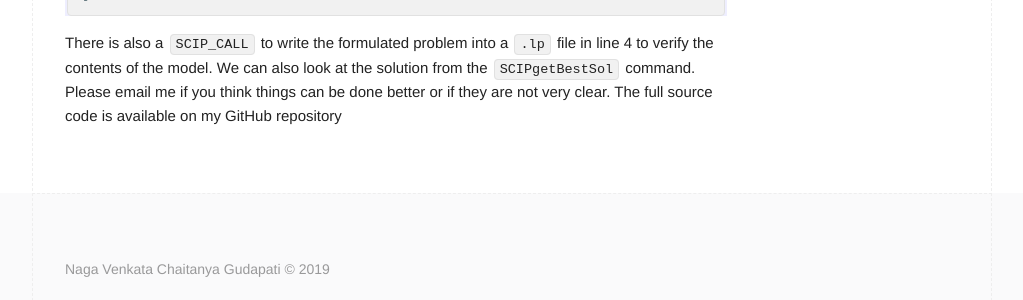
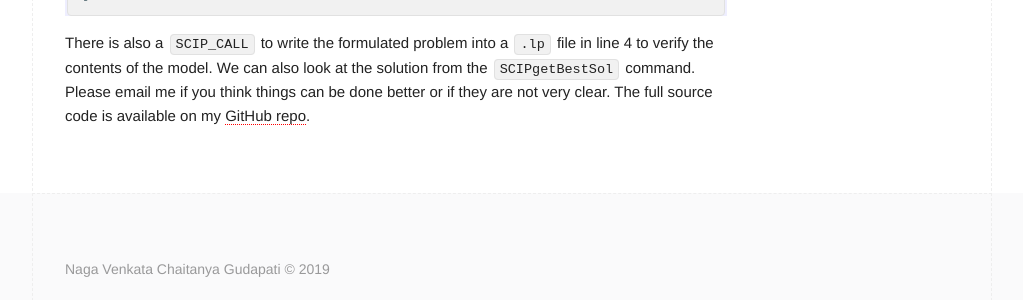
Before and after one commit to CGudapati/cgudapati.github.io, a Jekyll site: the page built from _posts/2019-12-15-Getting-Started-With-SCIP-Optimization-Suite.md, in a window 1280 px wide and 900 px high, scrolled down 6818 px. Shown: the part 554-854 px from the top of the window, without its empty margins (128-1151 px from the left). Built offline with Jekyll 4.4.1, drawn with Linux system fonts in a browser that asks for light colours; formulas are drawn with MathJax 3.

Commit message:
Added SCIP tutorial

````diff
--- a/_posts/2019-12-15-Getting-Started-With-SCIP-Optimization-Suite.md
+++ b/_posts/2019-12-15-Getting-Started-With-SCIP-Optimization-Suite.md
@@ -346,4 +346,4 @@ And now we will create a solution object to take a look at the solution:
 }
 ```
 
-There is also a `SCIP_CALL` to write the formulated problem into a `.lp` file in line 4 to  verify the contents of the model.  We can also look at the solution from the `SCIPgetBestSol` command. Please email me if you think things can be done better or if they are not very clear.  The full source code is available on my GitHub repository
+There is also a `SCIP_CALL` to write the formulated problem into a `.lp` file in line 4 to  verify the contents of the model.  We can also look at the solution from the `SCIPgetBestSol` command. Please email me if you think things can be done better or if they are not very clear.  The full source code is available on my [GitHub repo](https://github.com/CGudapati/SCIP_CPP_examples).
````
